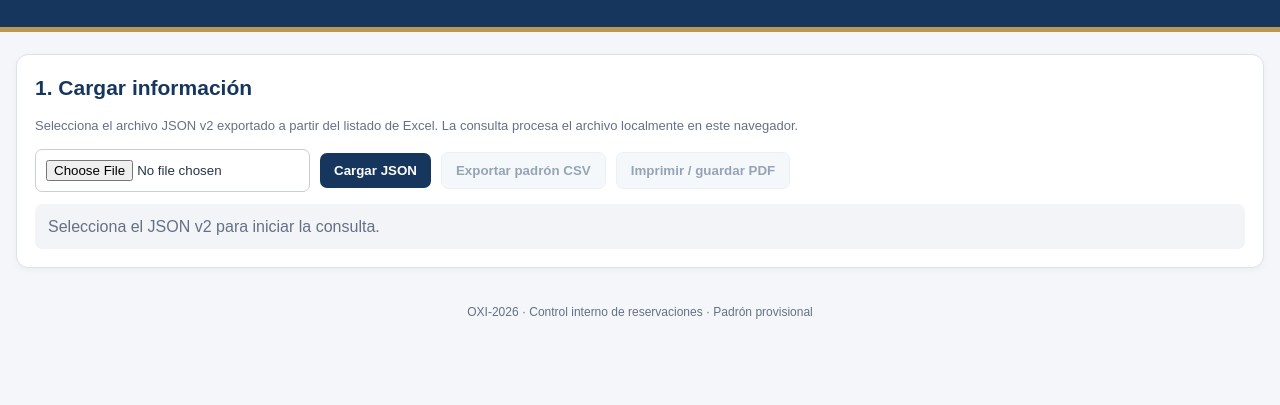
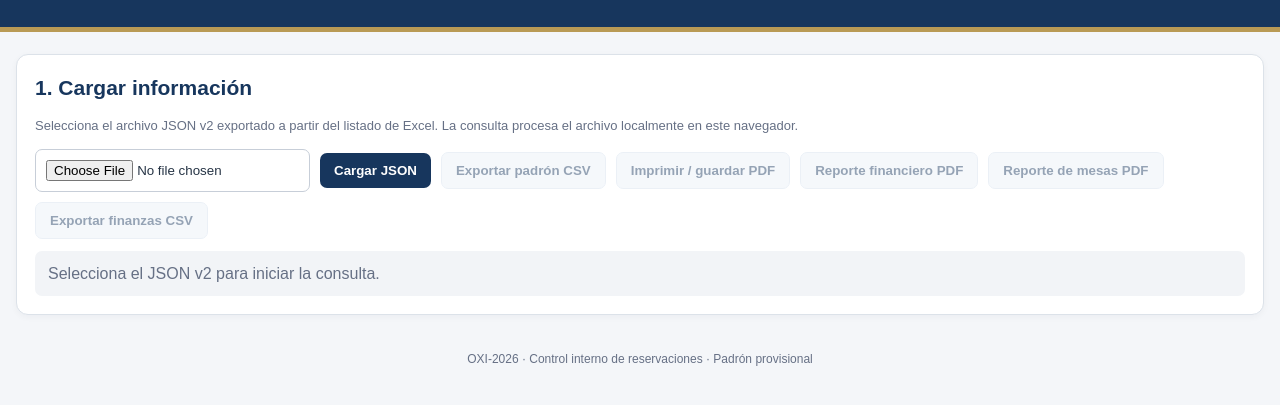
Before and after one commit to FafutisCuenca/ComunidadHelenicadeMexico, a plain HTML site: page reservaciones/consulta.html in a window 1280 px wide. Shown: the part 131-536 px from the top of the page. Drawn offline with Linux system fonts and the light colour scheme.

Commit message:
Add buttons for financial and report exports

```diff
--- a/reservaciones/consulta.html
+++ b/reservaciones/consulta.html
@@ -424,6 +424,33 @@
         >
           Imprimir / guardar PDF
         </button>
+
+        <button
+  id="btnReporteFinanciero"
+  type="button"
+  class="secundario"
+  disabled
+>
+  Reporte financiero PDF
+</button>
+
+<button
+  id="btnReporteMesas"
+  type="button"
+  class="secundario"
+  disabled
+>
+  Reporte de mesas PDF
+</button>
+
+<button
+  id="btnExportarFinanzas"
+  type="button"
+  class="secundario"
+  disabled
+>
+  Exportar finanzas CSV
+</button>
       </div>
 
       <div id="estadoCarga" class="estado" role="status" aria-live="polite">
```
